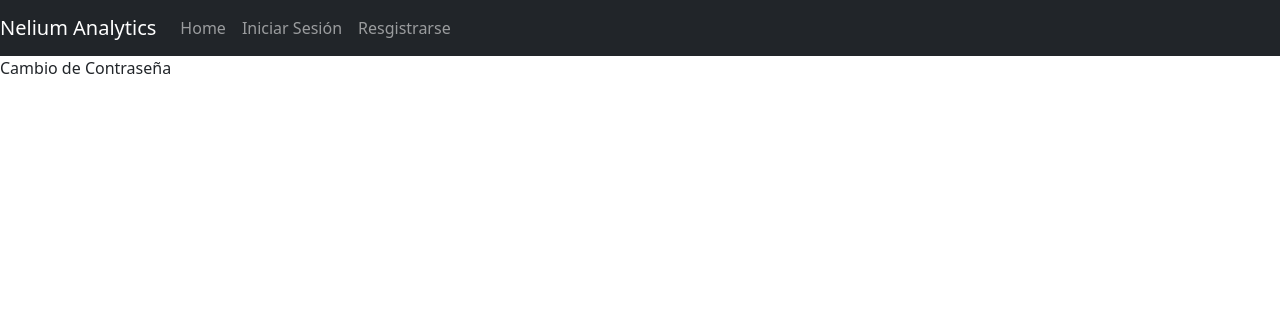
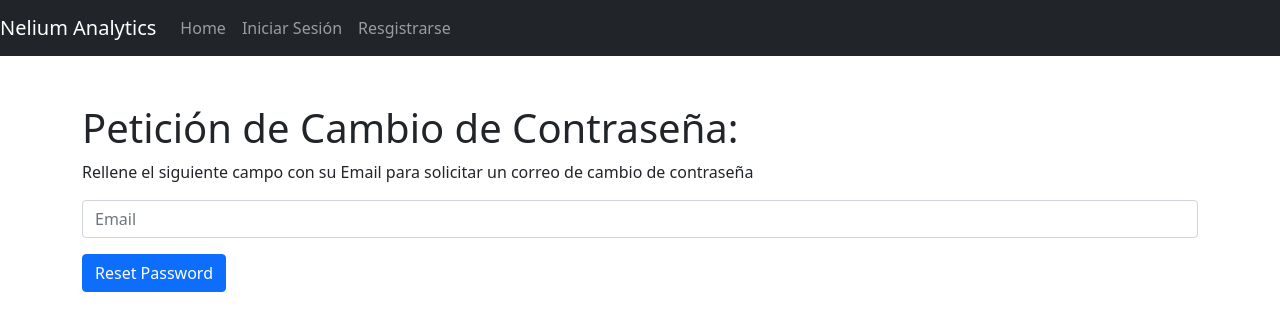
Before and after one commit to Pabcargam/TFG, a React (Create React App) app in the folder frontend/: page /reset-password in a window 1280 px wide. Shown: the top 330 px of the page. Built offline with nearby package versions, Linux system fonts and the light colour scheme.

Commit message:
Reset Password Feature v1

```diff
--- a/frontend/src/actions/auth.js
+++ b/frontend/src/actions/auth.js
@@ -6,6 +6,10 @@
     USER_LOADED_FAIL,
     AUTHENTICATED_SUCCESS,
     AUTHENTICATED_FAIL,
+    PASSWORD_RESET_SUCCESS,
+    PASSWORD_RESET_FAIL,
+    PASSWORD_RESET_CONFIRM_SUCCESS,
+    PASSWORD_RESET_CONFIRM_FAIL,
     LOGOUT
 } from './types';
 
@@ -23,7 +27,7 @@
         try {
             const res = await axios.post(`${process.env.REACT_APP_API_URL}/auth/jwt/verify/`, body, config)
 
-            if (res.statusText !== 'token_not_valid') {
+            if (res.status === 200) {
                 dispatch({
                     type: AUTHENTICATED_SUCCESS
                 });
@@ -100,6 +104,50 @@
     }
 };
 
+export const reset_password = (email) => async dispatch => {
+    const config = {
+        headers: {
+            'Content-Type': 'application/json'
+        }
+    };
+
+    const body = JSON.stringify({ email });
+
+    try {
+        await axios.post(`${process.env.REACT_APP_API_URL}/auth/users/reset_password/`, body, config);
+
+        dispatch({
+            type: PASSWORD_RESET_SUCCESS
+        });
+    } catch (err) {
+        dispatch({
+            type: PASSWORD_RESET_FAIL
+        });
+    }
+};
+
+export const reset_password_confirm = (uid, token, new_password, re_new_password) => async dispatch => {
+    const config = {
+        headers: {
+            'Content-Type': 'application/json'
+        }
+    };
+
+    const body = JSON.stringify({ uid, token, new_password, re_new_password });
+
+    try {
+        await axios.post(`${process.env.REACT_APP_API_URL}/auth/users/reset_password_confirm/`, body, config);
+
+        dispatch({
+            type: PASSWORD_RESET_CONFIRM_SUCCESS
+        });
+    } catch (err) {
+        dispatch({
+            type: PASSWORD_RESET_CONFIRM_FAIL
+        });
+    }
+};
+
 export const logout = () => dispatch => {
     dispatch({
         type: LOGOUT
--- a/frontend/src/actions/types.js
+++ b/frontend/src/actions/types.js
@@ -4,4 +4,8 @@
 export const USER_LOADED_FAIL = 'USER_LOADED_FAIL';
 export const AUTHENTICATED_SUCCESS = 'AUTHENTICATED_SUCCESS';
 export const AUTHENTICATED_FAIL = 'AUTHENTICATED_FAIL';
+export const PASSWORD_RESET_SUCCESS = 'PASSWORD_RESET_SUCCESS';
+export const PASSWORD_RESET_FAIL = 'PASSWORD_RESET_FAIL';
+export const PASSWORD_RESET_CONFIRM_SUCCESS = 'PASSWORD_RESET_CONFIRM_SUCCESS';
+export const PASSWORD_RESET_CONFIRM_FAIL = 'PASSWORD_RESET_CONFIRM_FAIL';
 export const LOGOUT = 'LOGOUT';
--- a/frontend/src/containers/Home.js
+++ b/frontend/src/containers/Home.js
@@ -5,7 +5,7 @@
     <div className='container'>
         <div class='jumbotron mt-5'>
             <h1 class='display-4'>Bienvenido a Nelium Analytics!</h1>
-            <p class='lead'>Te mostramos estadisticas básicas sobre tu generación y consumo eléctrico</p>
+            <p class='lead'>Te mostramos estadísticas básicas sobre tu generación y consumo eléctrico</p>
             <hr class='my-4' />
             <p>Inicia sesión pulsando el siguiente botón:</p>
             <Link class='btn btn-primary btn-lg' to='/login' role='button'>Iniciar Sesión</Link>
--- a/frontend/src/containers/ResetPassword.js
+++ b/frontend/src/containers/ResetPassword.js
@@ -1,9 +1,49 @@
-import React from 'react';
+import React, { useState } from 'react';
+import { Redirect } from 'react-router-dom';
+import { connect } from 'react-redux';
+import { reset_password } from '../actions/auth';
 
-const ResetPassword = () => (
-    <div>
-        Cambio de Contraseña
-    </div>
-);
+const ResetPassword = ({ reset_password }) => {
+    const [requestSent, setRequestSent] = useState(false);
+    const [formData, setFormData] = useState({
+        email: ''
+    });
 
-export default ResetPassword;
+    const { email } = formData;
+
+    const onChange = e => setFormData({ ...formData, [e.target.name]: e.target.value });
+
+    const onSubmit = e => {
+        e.preventDefault();
+
+        reset_password(email);
+        setRequestSent(true);
+    };
+
+    if (requestSent) {
+        return <Redirect to='/' />
+    }
+
+    return (
+        <div className='container mt-5'>
+            <h1>Petición de Cambio de Contraseña:</h1>
+            <p>Rellene el siguiente campo con su Email para solicitar un correo de cambio de contraseña</p>
+            <form onSubmit={e => onSubmit(e)}>
+                <div className='form-group mt-3 mb-3'>
+                    <input
+                        className='form-control'
+                        type='email'
+                        placeholder='Email'
+                        name='email'
+                        value={email}
+                        onChange={e => onChange(e)}
+                        required
+                    />
+                </div>
+                <button className='btn btn-primary' type='submit'>Reset Password</button>
+            </form>
+        </div>
+    );
+};
+
+export default connect(null, { reset_password })(ResetPassword);
--- a/frontend/src/containers/ResetPasswordConfirm.js
+++ b/frontend/src/containers/ResetPasswordConfirm.js
@@ -1,9 +1,64 @@
-import React from 'react';
+import React, { useState } from 'react';
+import { Redirect } from 'react-router-dom';
+import { connect } from 'react-redux';
+import { reset_password_confirm } from '../actions/auth';
 
-const ResetPasswordConfirm = () => (
-    <div>
-        Confirmación de Cambio de Contraseña
-    </div>
-);
+const ResetPasswordConfirm = ({ match, reset_password_confirm }) => {
+    const [requestSent, setRequestSent] = useState(false);
+    const [formData, setFormData] = useState({
+        new_password: '',
+        re_new_password: ''
+    });
 
-export default ResetPasswordConfirm;
+    const { new_password, re_new_password } = formData;
+
+    const onChange = e => setFormData({ ...formData, [e.target.name]: e.target.value });
+
+    const onSubmit = e => {
+        e.preventDefault();
+
+        const uid = match.params.uid;
+        const token = match.params.token;
+
+        reset_password_confirm(uid, token, new_password, re_new_password);
+        setRequestSent(true);
+    };
+
+    if (requestSent) {
+        return <Redirect to='/' />
+    }
+
+    return (
+        <div className='container mt-5'>
+            <form onSubmit={e => onSubmit(e)}>
+            <div className='form-group'>
+                    <input
+                        className='form-control'
+                        type='password'
+                        placeholder='New Password'
+                        name='new_password'
+                        value={new_password}
+                        onChange={e => onChange(e)}
+                        minLength='7'
+                        required
+                    />
+                </div>
+                <div className='form-group'>
+                    <input
+                        className='form-control'
+                        type='password'
+                        placeholder='Confirm New Password'
+                        name='re_new_password'
+                        value={re_new_password}
+                        onChange={e => onChange(e)}
+                        minLength='7'
+                        required
+                    />
+                </div>
+                <button className='btn btn-primary' type='submit'>Reset Password</button>
+            </form>
+        </div>
+    );
+};
+
+export default connect(null, { reset_password_confirm })(ResetPasswordConfirm);
--- a/frontend/src/reducers/auth.js
+++ b/frontend/src/reducers/auth.js
@@ -5,6 +5,10 @@
     USER_LOADED_FAIL,
     AUTHENTICATED_SUCCESS,
     AUTHENTICATED_FAIL,
+    PASSWORD_RESET_SUCCESS,
+    PASSWORD_RESET_FAIL,
+    PASSWORD_RESET_CONFIRM_SUCCESS,
+    PASSWORD_RESET_CONFIRM_FAIL,
     LOGOUT
 } from '../actions/types';
 
@@ -64,6 +68,16 @@
                 isAuthenticated: false,
                 user: null
             }
+
+        // This is just to check that the correct type is being dispatched when doing the action with the tool ReduxDevTools
+        case PASSWORD_RESET_SUCCESS:
+        case PASSWORD_RESET_FAIL:
+        case PASSWORD_RESET_CONFIRM_SUCCESS:
+        case PASSWORD_RESET_CONFIRM_FAIL:
+            return {
+                ...state
+            }
+
         default:
             return state
     }
```
Also changed, not shown: 1 other file (tests, documents, lock files or other folders).
